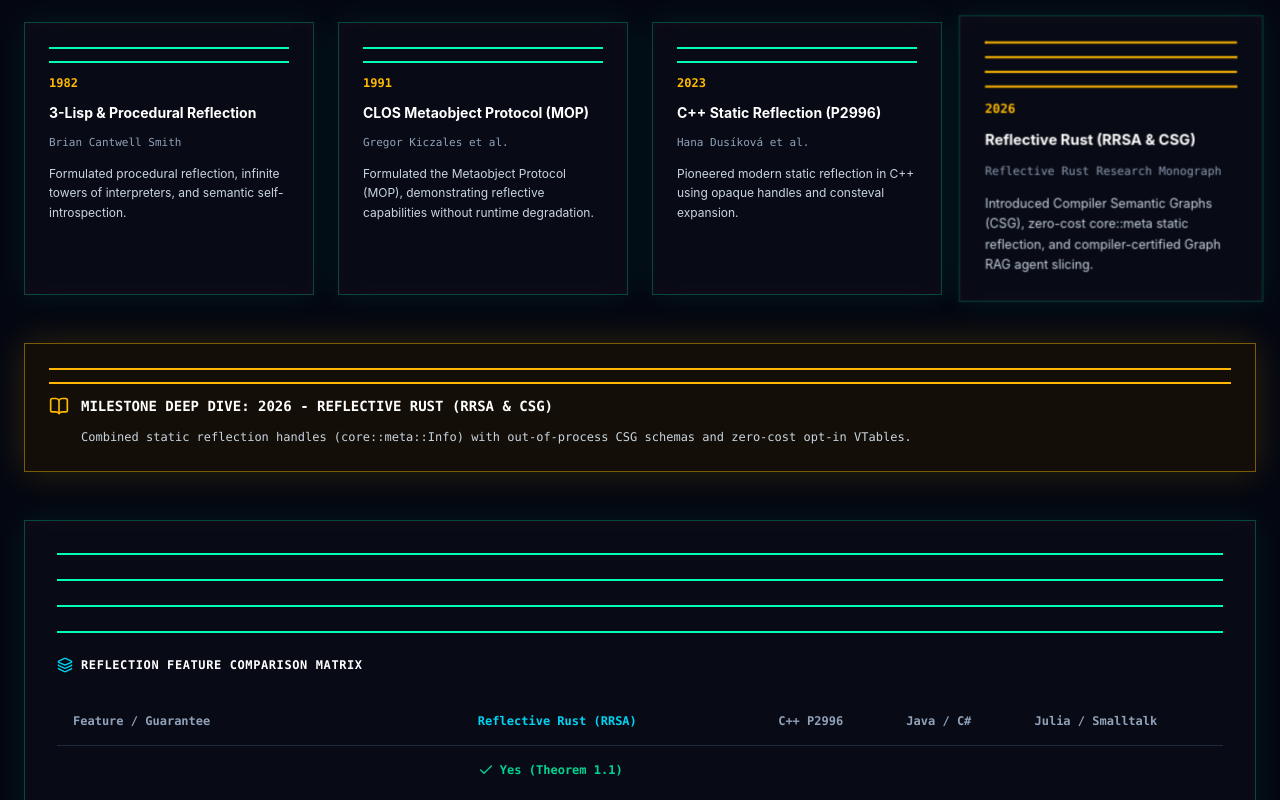
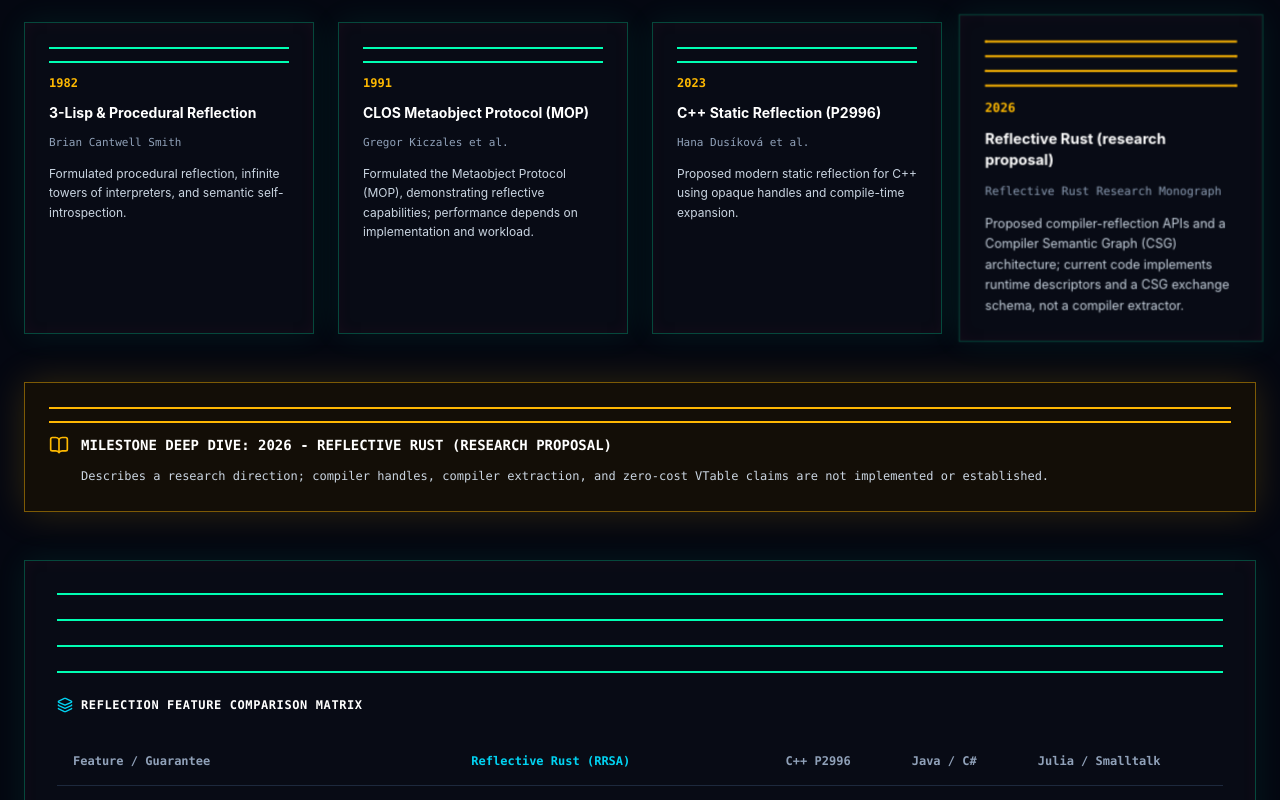
Before and after one commit to zachshallbetter/reflective-rust, a React (Vite) app in the folder explorer/: page / in a window 1280 px wide. Shown: the part 7360-8160 px from the top of the page. Built offline with nearby package versions, Linux system fonts and the light colour scheme.

Commit message:
docs: label explorer simulations and repair corpus setup

```diff
--- a/explorer/src/components/TimelineMatrixSection.tsx
+++ b/explorer/src/components/TimelineMatrixSection.tsx
@@ -17,22 +17,22 @@ export const TimelineMatrixSection: React.FC = () => {
       year: '1991',
       title: 'CLOS Metaobject Protocol (MOP)',
       author: 'Gregor Kiczales et al.',
-      desc: 'Formulated the Metaobject Protocol (MOP), demonstrating reflective capabilities without runtime degradation.',
+      desc: 'Formulated the Metaobject Protocol (MOP), demonstrating reflective capabilities; performance depends on implementation and workload.',
       detail: 'Established class, method, slot, and generic function metaobjects, enabling language extensibility.',
     },
     {
       year: '2023',
       title: 'C++ Static Reflection (P2996)',
       author: 'Hana Dusíková et al.',
-      desc: 'Pioneered modern static reflection in C++ using opaque handles and consteval expansion.',
+      desc: 'Proposed modern static reflection for C++ using opaque handles and compile-time expansion.',
       detail: 'Replaced syntax macros with compiler-resolved reflection handles and consteval expansion traits.',
     },
     {
       year: '2026',
-      title: 'Reflective Rust (RRSA & CSG)',
+      title: 'Reflective Rust (research proposal)',
       author: 'Reflective Rust Research Monograph',
-      desc: 'Introduced Compiler Semantic Graphs (CSG), zero-cost core::meta static reflection, and compiler-certified Graph RAG agent slicing.',
-      detail: 'Combined static reflection handles (core::meta::Info) with out-of-process CSG schemas and zero-cost opt-in VTables.',
+      desc: 'Proposed compiler-reflection APIs and a Compiler Semantic Graph (CSG) architecture; current code implements runtime descriptors and a CSG exchange schema, not a compiler extractor.',
+      detail: 'Describes a research direction; compiler handles, compiler extraction, and zero-cost VTable claims are not implemented or established.',
     },
   ];
 
@@ -136,7 +136,7 @@ export const TimelineMatrixSection: React.FC = () => {
           <tbody className="divide-y divide-slate-800/60 text-slate-300">
             <tr>
               <td className="py-4 px-4 font-semibold text-white">Zero Runtime Memory Overhead (0B)</td>
-              <td className="py-4 px-4 text-emerald-400 font-bold flex items-center gap-1.5"><Check className="w-4 h-4" /> Yes (Theorem 1.1)</td>
+              <td className="py-4 px-4 text-emerald-400 font-bold flex items-center gap-1.5"><Check className="w-4 h-4" /> Not established (proposal)</td>
               <td className="py-4 px-4 text-emerald-400 flex items-center gap-1.5"><Check className="w-4 h-4" /> Yes</td>
               <td className="py-4 px-4 text-rose-400 flex items-center gap-1.5"><X className="w-4 h-4" /> No (Heap Metadata)</td>
               <td className="py-4 px-4 text-rose-400 flex items-center gap-1.5"><X className="w-4 h-4" /> No (Interpreter Objects)</td>
```
